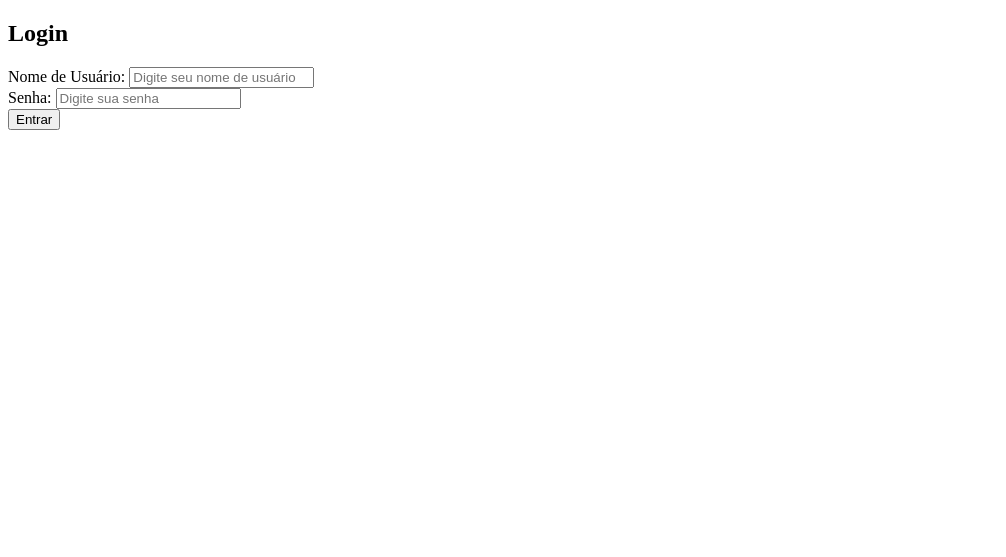
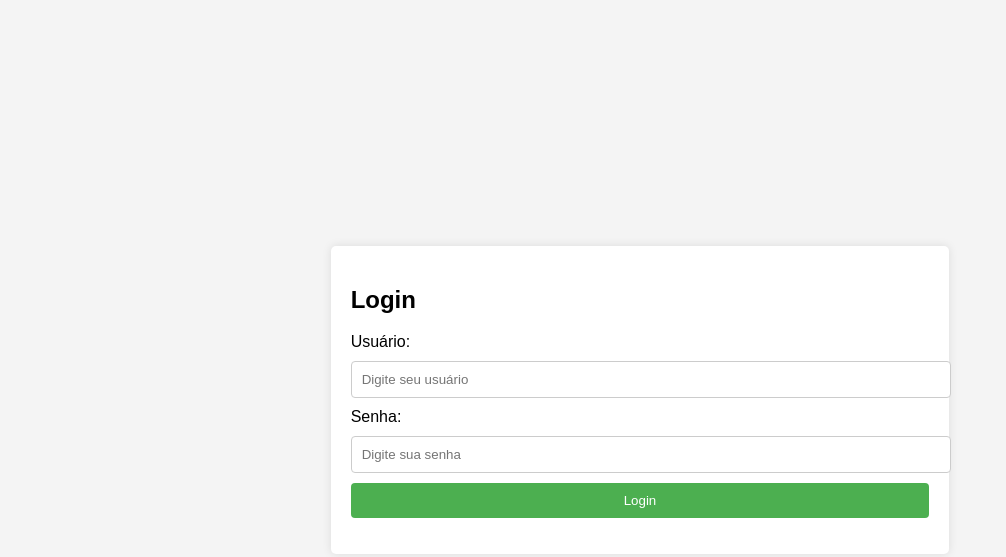
Before and after one commit to NickFranca-crypto/estudo, a plain HTML site: page index.html in a window 1280 px wide. Shown: the whole page, without its empty margins (0-1006 px from the left). Drawn offline with Linux system fonts and the light colour scheme.

Commit message:
index.html

```diff
--- a/index.html
+++ b/index.html
@@ -4,25 +4,67 @@
     <meta charset="UTF-8">
     <meta name="viewport" content="width=device-width, initial-scale=1.0">
     <title>Página de Login</title>
-    <link rel="stylesheet" href="style.css"> <!-- Referência ao CSS -->
+    <style>
+        body {
+            font-family: Arial, sans-serif;
+            background-color: #f4f4f4;
+            display: flex;
+            justify-content: center;
+            align-items: center;
+            height: 100vh;
+            margin: 0;
+        }
+
+        .login-container {
+            background-color: white;
+            padding: 20px;
+            border-radius: 5px;
+            box-shadow: 0px 0px 10px rgba(0, 0, 0, 0.1);
+        }
+
+        input[type="text"], input[type="password"] {
+            width: 100%;
+            padding: 10px;
+            margin: 10px 0;
+            border: 1px solid #ccc;
+            border-radius: 4px;
+        }
+
+        button {
+            width: 100%;
+            padding: 10px;
+            background-color: #4CAF50;
+            color: white;
+            border: none;
+            border-radius: 4px;
+            cursor: pointer;
+        }
+
+        button:hover {
+            background-color: #45a049;
+        }
+
+        .error {
+            color: red;
+            margin-top: 10px;
+        }
+    </style>
 </head>
 <body>
     <div class="login-container">
         <h2>Login</h2>
         <form id="loginForm">
-            <div class="input-field">
-                <label for="username">Nome de Usuário:</label>
-                <input type="text" id="username" placeholder="Digite seu nome de usuário">
-            </div>
-            <div class="input-field">
-                <label for="password">Senha:</label>
-                <input type="password" id="password" placeholder="Digite sua senha">
-            </div>
-            <button type="button" onclick="login()">Entrar</button>
-            <p id="error-message"></p>
+            <label for="username">Usuário:</label>
+            <input type="text" id="username" placeholder="Digite seu usuário">
+
+            <label for="password">Senha:</label>
+            <input type="password" id="password" placeholder="Digite sua senha">
+
+            <button type="submit">Login</button>
+            <p class="error" id="error"></p>
         </form>
     </div>
 
-    <script src="script.js"></script> <!-- Referência ao JavaScript -->
+    <script src="script.js"></script>
 </body>
 </html>
```
